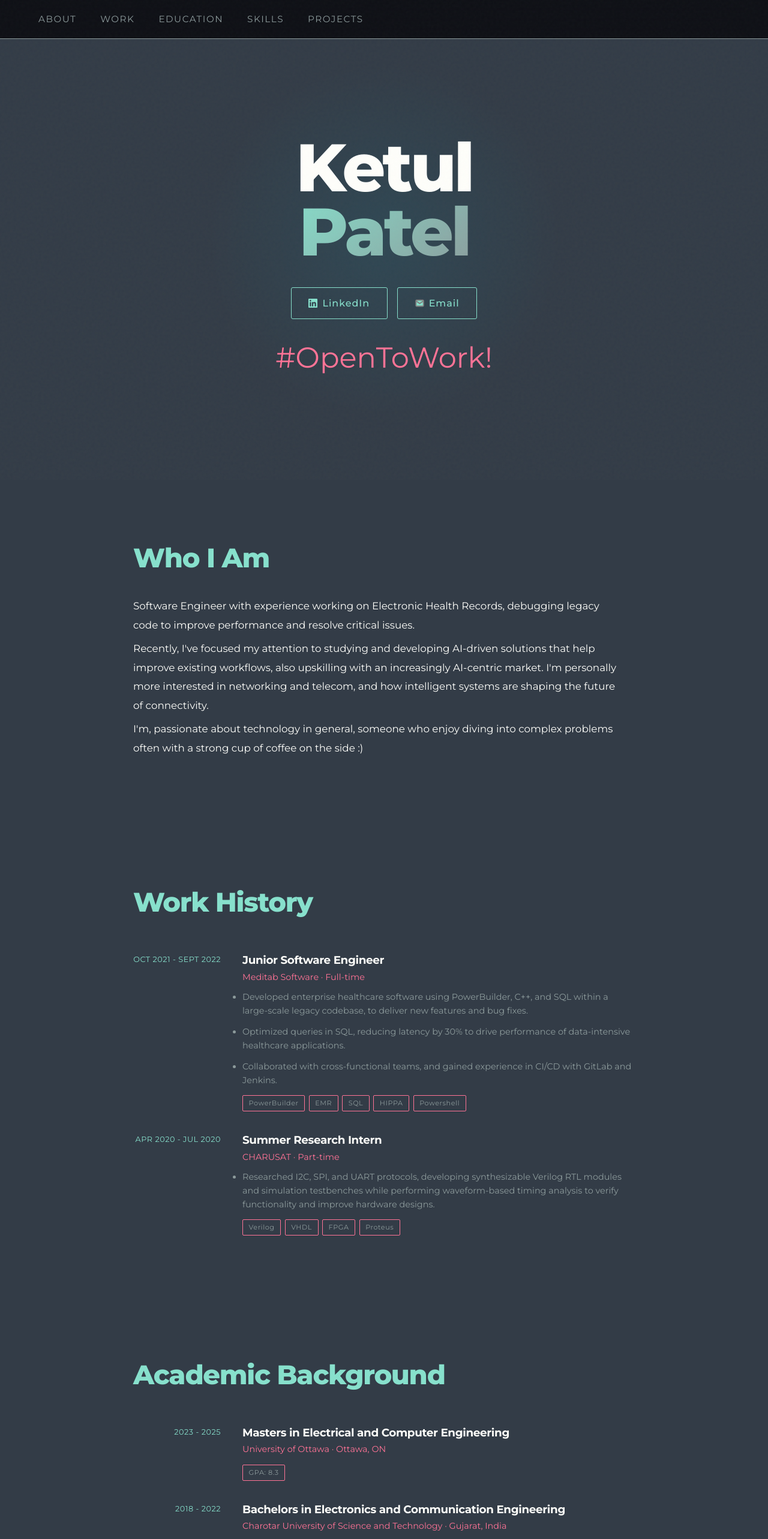
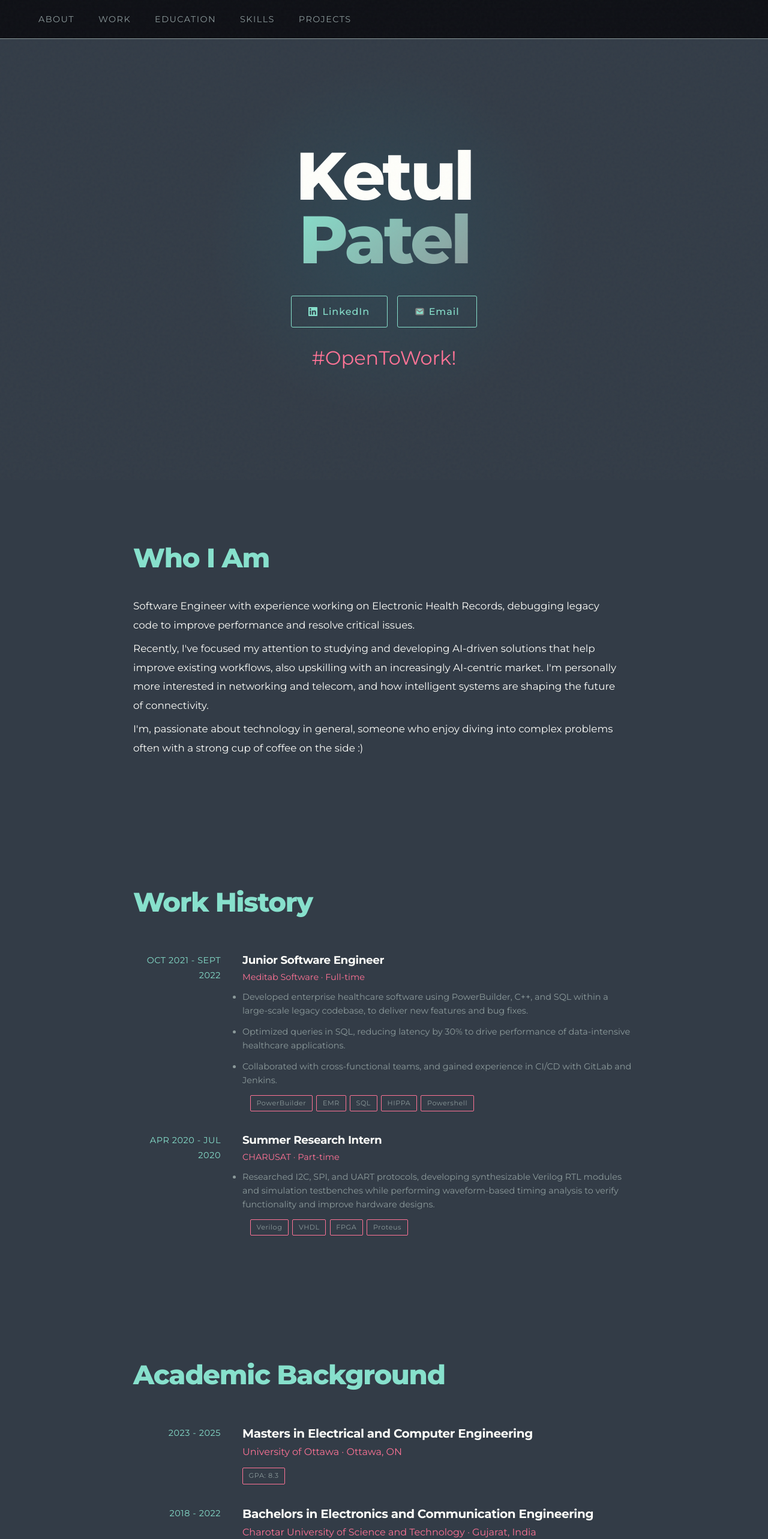
Before and after one commit to ketul-P/folio, a React app: page / in a window 1280 px wide. Shown: the top 2566 px of the page at 60% size. Built offline with nearby package versions, Linux system fonts and the light colour scheme; the HTML template or start-up script is replaced by a standard one.

Commit message:
- Minor updates

```diff
--- a/src/components/Education.module.css
+++ b/src/components/Education.module.css
@@ -7,7 +7,7 @@
 
 .date {
   color: var(--accent2);
-  font-size: 0.8rem;
+  font-size: 0.9rem;
   padding-top: 0.25rem;
   padding-right: 0.25rem;
   letter-spacing: 0.04em;
@@ -16,14 +16,14 @@
 
 .degree {
   font-family: var(--font-head);
-  font-size: 1.15rem;
+  font-size: 1.25rem;
   font-weight: 700;
   letter-spacing: -0.02em;
 }
 
 .school {
   color: var(--accent);
-  font-size: 0.9rem;
+  font-size: 1rem;
   margin-bottom: 0.6rem;
 }
 
--- a/src/components/Experience.module.css
+++ b/src/components/Experience.module.css
@@ -7,7 +7,7 @@
 
 .date {
   color: var(--accent2);
-  font-size: 0.8rem;
+  font-size: 0.9rem;
   padding-top: 0.25rem;
   padding-right: 0.25rem;
   letter-spacing: 0.04em;
@@ -38,6 +38,7 @@
   flex-wrap: wrap;
   gap: 0.4rem;
   margin-top: 0.8rem;
+  margin-left: 0.8rem;
 }
 
 .listItem {
--- a/src/components/Hero.module.css
+++ b/src/components/Hero.module.css
@@ -58,7 +58,7 @@
 
 .sub {
   margin-top: 1.5rem;
-  font-size: 3rem;
+  font-size: 2rem;
   color: var(--accent);
   max-width: 480px;
   margin-inline: auto;
--- a/src/components/Nav.module.css
+++ b/src/components/Nav.module.css
@@ -19,10 +19,10 @@
 
 .links a {
   color: var(--muted);
-  font-size: 0.95rem;
+  font-size: 0.9rem;
   letter-spacing: 0.1em;
   text-transform: uppercase;
-  transition: color 0.2s;
+  transition: color 0.3s;
 }
 
 .links a:hover {
--- a/src/components/Projects.module.css
+++ b/src/components/Projects.module.css
@@ -9,7 +9,7 @@
   position: relative;
   flex: 1 1 380px;
   min-width: 380px;
-  height: 180px;
+  height: 90px;
   border-radius: 8px;
   margin: 10px 0px;
   overflow: hidden;
@@ -24,7 +24,7 @@
   position: absolute;
   inset: 0;
   background: linear-gradient(
-    90deg,
+    75deg,
     var(--bg2) 0%,
     var(--bg2) 45%,
     transparent 70%);
@@ -34,14 +34,14 @@
 
 .card:hover {
   transform: translate(-4px);
-  border-color: var(--accent2);
+  border-color: var(--accent);
   box-shadow: 0 8px 24px rgba(0, 0, 0, 0.3);
 }
 
 .content {
   position: relative; /* sits above the ::before gradient */
   z-index: 1;
-  height: 100%;
+  height: 80%;
   max-width: 65%;
   display: flex;
   flex-direction: column;
--- a/src/components/Skills.module.css
+++ b/src/components/Skills.module.css
@@ -15,6 +15,7 @@
 
 .card:hover {
   transform: translateY(-3px);
+  box-shadow: 0 8px 24px rgba(0, 0, 0, 0.3);
 }
 
 .category {
@@ -39,6 +40,6 @@
 }
 
 .list li::before {
-  content: '> ';
+  content: ' > ';
   color: var(--accent);
 }
--- a/src/data.js
+++ b/src/data.js
@@ -81,7 +81,7 @@ export const projects = [
     tags: ["Go", "Time-Series", "Open Source"],
     github: "https://github.com/yourprofile/flowdb",
     demo: null,
-    image: "public/lung_cancer.jpeg",
+    image: "./public/lung_cancer.jpeg",
   },
   {
     num: "Project_02",
@@ -90,7 +90,7 @@ export const projects = [
     tags: ["TypeScript", "Terraform", "DevTools"],
     github: "https://github.com/yourprofile/deployfast",
     demo: null,
-    image: "public/stock_bot.jpeg",
+    image: "./public/stock_bot.jpeg",
   },
   {
     num: "Project_03",
```
Also changed, not shown: src/images/stock_bot.jpeg (deleted).
